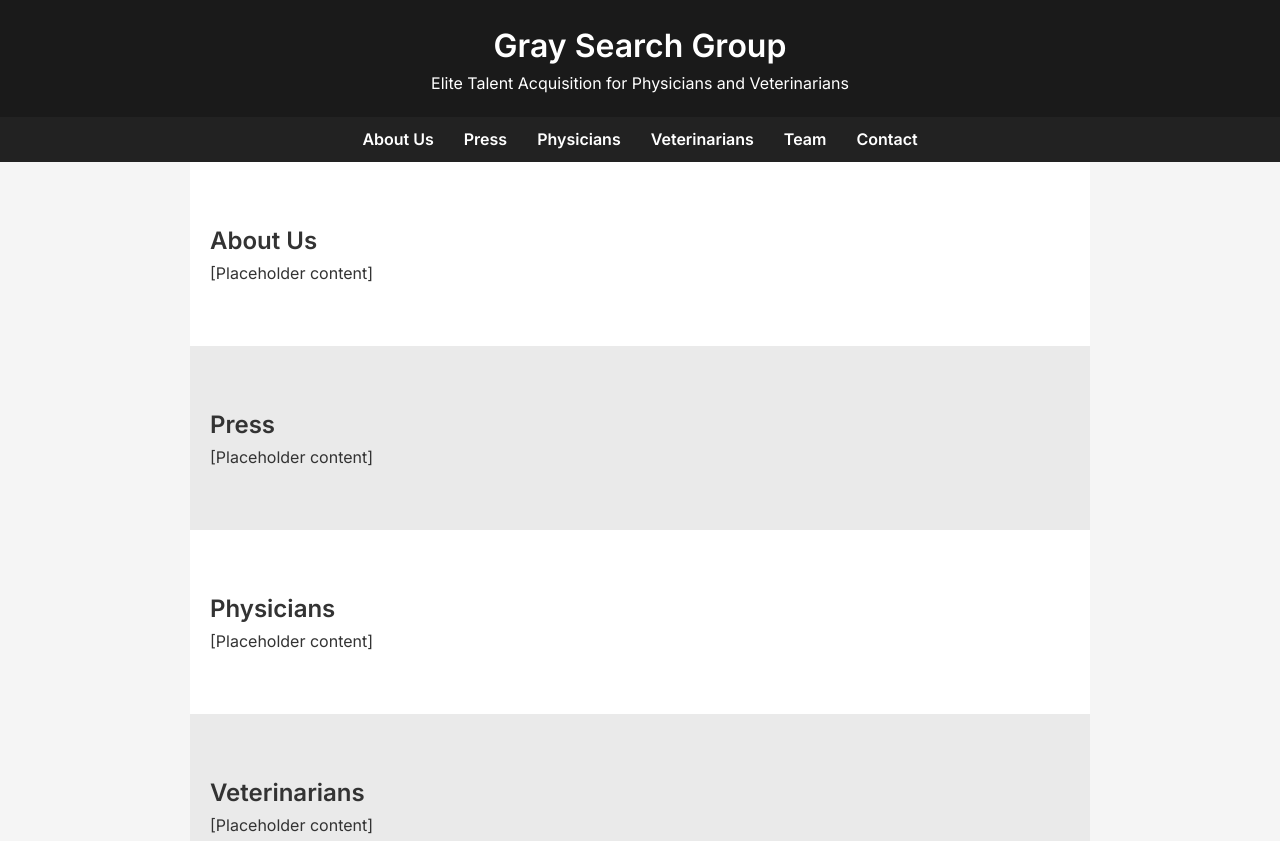
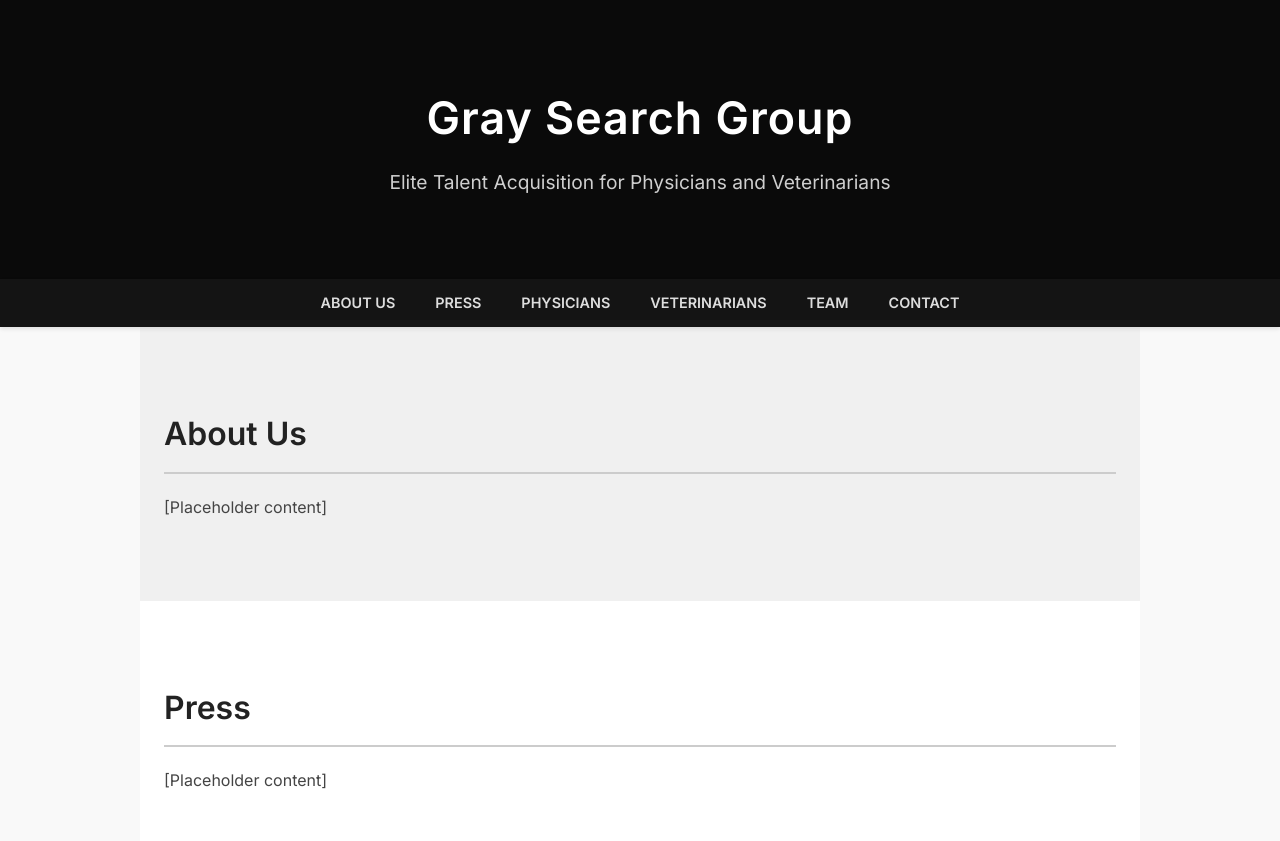
Before and after one commit to iamnanikush/GSearchGroup, a plain HTML site: page index.html in a window 1280 px wide. Shown: the top 841 px of the page. Drawn offline with Linux system fonts and the light colour scheme.

Commit message:
Update index.html

```diff
--- a/index.html
+++ b/index.html
@@ -13,47 +13,75 @@
     }
     body {
       font-family: 'Inter', sans-serif;
-      background-color: #f5f5f5;
-      color: #333;
-      line-height: 1.6;
+      background-color: #f9f9f9;
+      color: #1e1e1e;
+      line-height: 1.7;
     }
     header {
-      background-color: #1a1a1a;
+      background-color: #0a0a0a;
       color: white;
-      padding: 20px;
+      padding: 80px 20px;
       text-align: center;
+    }
+    header h1 {
+      font-size: 2.8rem;
+      font-weight: 600;
+      letter-spacing: 1px;
+    }
+    header p {
+      font-size: 1.2rem;
+      opacity: 0.8;
+      margin-top: 10px;
     }
     nav {
       display: flex;
       justify-content: center;
-      background-color: #222;
-      padding: 10px 0;
+      background-color: #141414;
+      padding: 12px 0;
+      box-shadow: 0 2px 4px rgba(0,0,0,0.1);
+      position: sticky;
+      top: 0;
+      z-index: 100;
     }
     nav a {
-      color: white;
-      margin: 0 15px;
+      color: #ddd;
+      margin: 0 20px;
       text-decoration: none;
       font-weight: 600;
+      text-transform: uppercase;
+      font-size: 0.9rem;
     }
     nav a:hover {
       color: #b4b4b4;
     }
     section {
-      padding: 60px 20px;
-      max-width: 900px;
+      padding: 80px 24px;
+      max-width: 1000px;
       margin: auto;
     }
-    section:nth-of-type(odd) {
+    section h2 {
+      font-size: 2rem;
+      margin-bottom: 20px;
+      border-bottom: 2px solid #ccc;
+      padding-bottom: 10px;
+      color: #222;
+    }
+    section p {
+      font-size: 1rem;
+      color: #444;
+    }
+    section:nth-of-type(even) {
       background-color: #ffffff;
     }
-    section:nth-of-type(even) {
-      background-color: #eaeaea;
+    section:nth-of-type(odd) {
+      background-color: #f0f0f0;
     }
     footer {
-      background-color: #1a1a1a;
+      background-color: #0a0a0a;
       color: white;
       text-align: center;
-      padding: 20px;
+      padding: 30px 20px;
+      font-size: 0.9rem;
     }
   </style>
 </head>
```
